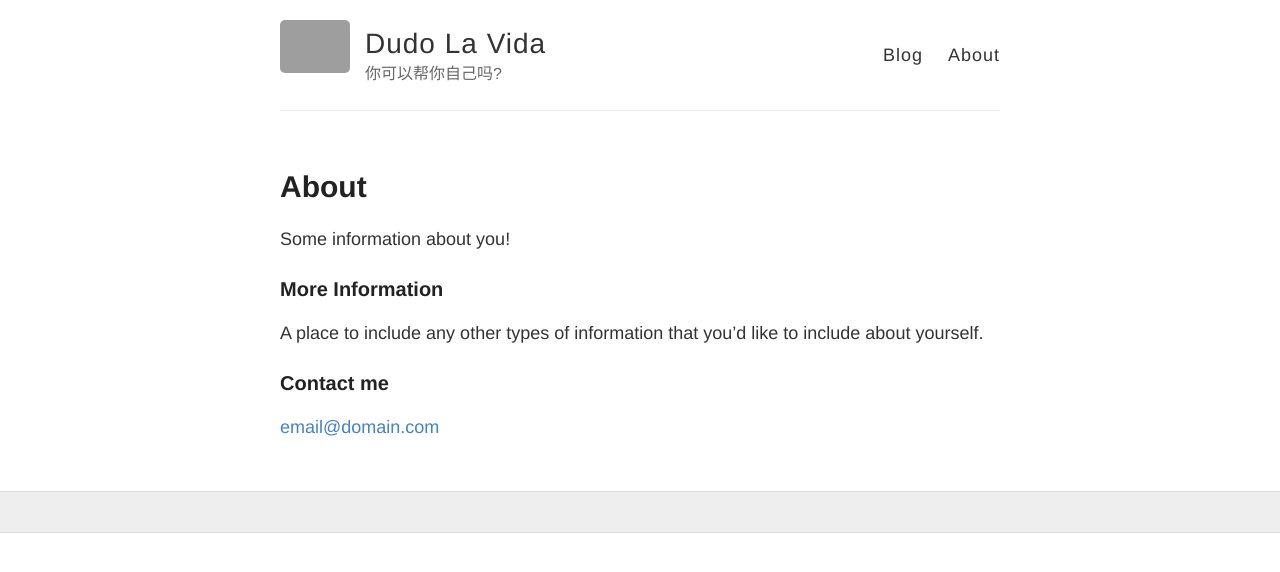
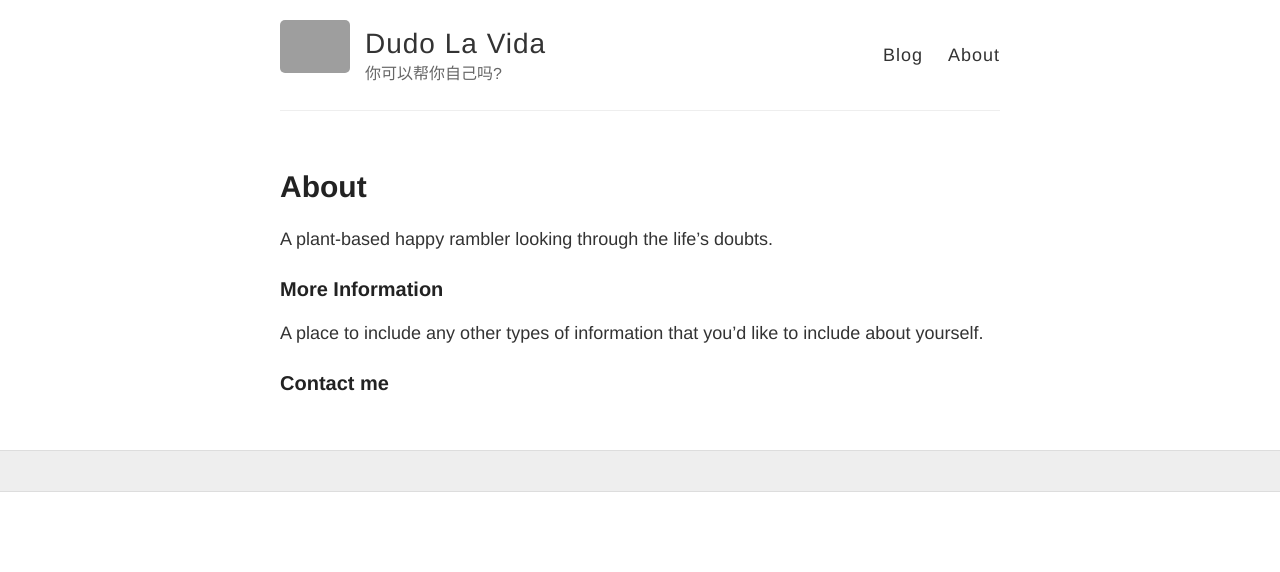
Before and after one commit to dudolavida/dudolavida.github.io, a Jekyll site: the page built from about.md, in a window 1280 px wide. Shown: the top 572 px of the page. Built offline with Jekyll 4.4.1, drawn with Linux system fonts in a browser that asks for light colours; grey boxes are pictures that could not be loaded.

Commit message:
About page changes

```diff
--- a/about.md
+++ b/about.md
@@ -4,7 +4,7 @@ title: About
 permalink: /about/
 ---
 
-Some information about you!
+A plant-based happy rambler looking through the life's doubts.
 
 ### More Information
 
```
Also changed, not shown: other parts of about.md (+2 -1 lines).
